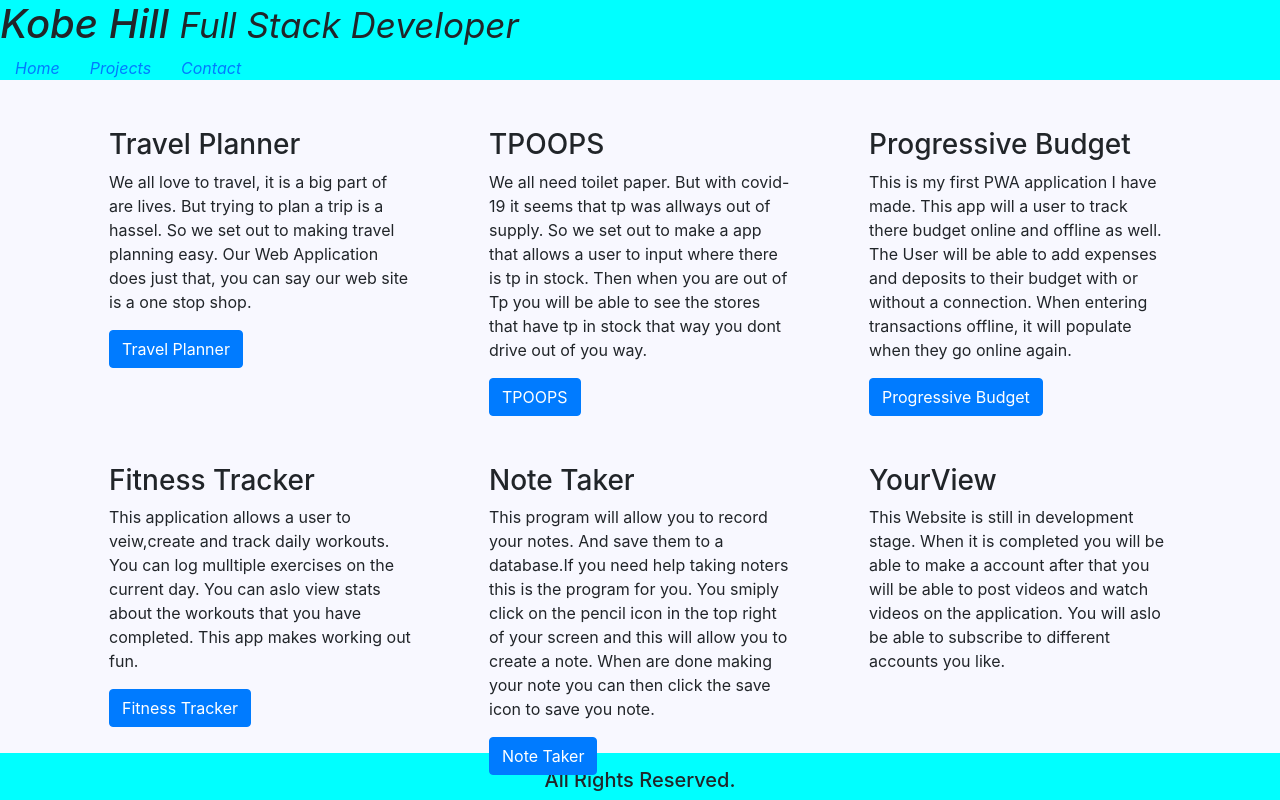
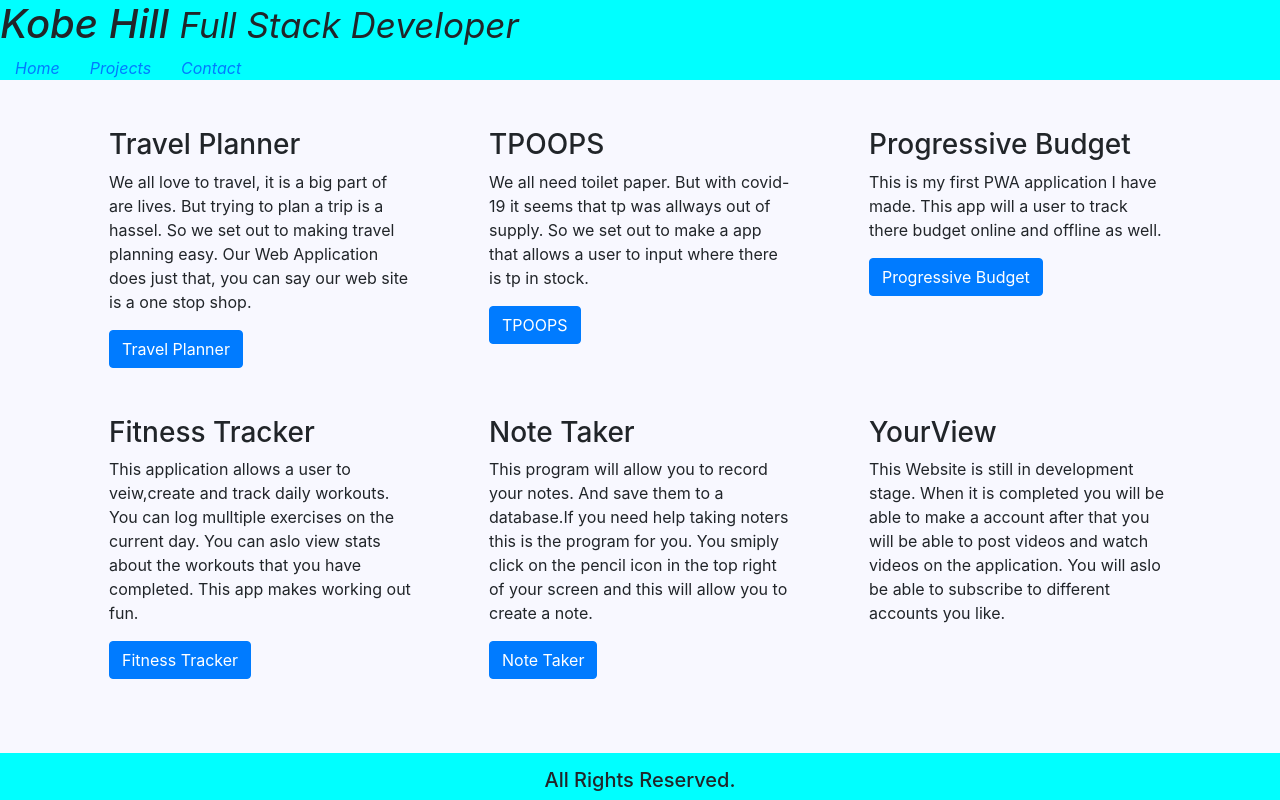
Before and after one commit to Kobehill68/React-Portfolio, a React (Create React App) app: page /projects in a window 1280 px wide. Built offline with nearby package versions, Linux system fonts and the light colour scheme.

Commit message:
last commit

```diff
--- a/package.json
+++ b/package.json
@@ -2,7 +2,7 @@
   "name": "portfolio",
   "version": "0.1.0",
   "private": true,
-  "homepage": "https://Kobehill68.github.io/React-Portolio",
+  "homepage": "https://kobehill68.github.io/React-Portfolio/",
   "dependencies": {
     "@testing-library/jest-dom": "^5.11.9",
     "@testing-library/react": "^11.2.5",
--- a/src/App.css
+++ b/src/App.css
@@ -54,5 +54,5 @@
 }
 
 .link:hover{
-    color: #ff8000;
+      color: #ff8000;
 }
--- a/src/components/Footer.js
+++ b/src/components/Footer.js
@@ -4,11 +4,13 @@ import '../App.css'
 export default class Footer extends Component {
     render() {
         return (
+
             <div className='page-footer'>
                 <h5>
                     All Rights Reserved.
                 </h5>
             </div>
+
         )
     }
 }
--- a/src/components/Header.js
+++ b/src/components/Header.js
@@ -10,6 +10,7 @@ import {
 export default class Header extends Component {
     render() {
         return (
+
             <div className='page-header'>
                 <h1>Kobe Hill <small>Full Stack Developer</small></h1>
                 <Link to='/' className='col-md-2'>Home</Link>
--- a/src/components/Projects.js
+++ b/src/components/Projects.js
@@ -22,7 +22,7 @@ export default class Projects extends Component {
                         <div className='project'>
                             <h3>TPOOPS</h3>
                             <p>We all need toilet paper. But with covid-19 it seems that tp was allways
-                            out of supply. So we set out to make a app that allows a user to input where there is tp in stock. Then when you are out of Tp you will be able to see the stores that have tp in stock that way you dont drive out of you way.
+                            out of supply. So we set out to make a app that allows a user to input where there is tp in stock.
                             </p>
                             <a href="https://mkkp-project2.herokuapp.com/" className="btn btn-primary">TPOOPS</a>
                         </div>
@@ -32,8 +32,7 @@ export default class Projects extends Component {
                         <div className='project'>
                             <h3>Progressive Budget</h3>
                             <p>This is my first PWA application I have made. This app will a user to track there budget online and
-                            offline as well. The User will be able to add expenses and deposits to their budget with or without a connection.
-                            When entering transactions offline, it will populate when they go online again.
+                            offline as well.
                             </p>
                             <a href="https://pacific-atoll-34498.herokuapp.com/" className="btn btn-primary">Progressive Budget</a>
                         </div>
@@ -50,7 +49,7 @@ export default class Projects extends Component {
                     <div className='col-md-4 well'>
                         <div className='project'>
                             <h3>Note Taker</h3>
-                            <p>This program will allow you to record your notes. And save them to a database.If you need help taking noters this is the program for you. You smiply click on the pencil icon in the top right of your screen and this will allow you to create a note. When are done making your note you can then click the save icon to save you note.</p>
+                            <p>This program will allow you to record your notes. And save them to a database.If you need help taking noters this is the program for you. You smiply click on the pencil icon in the top right of your screen and this will allow you to create a note.</p>
                             <a href="https://boiling-gorge-62792.herokuapp.com/" className="btn btn-primary">Note Taker</a>
                         </div>
                     </div>
```
